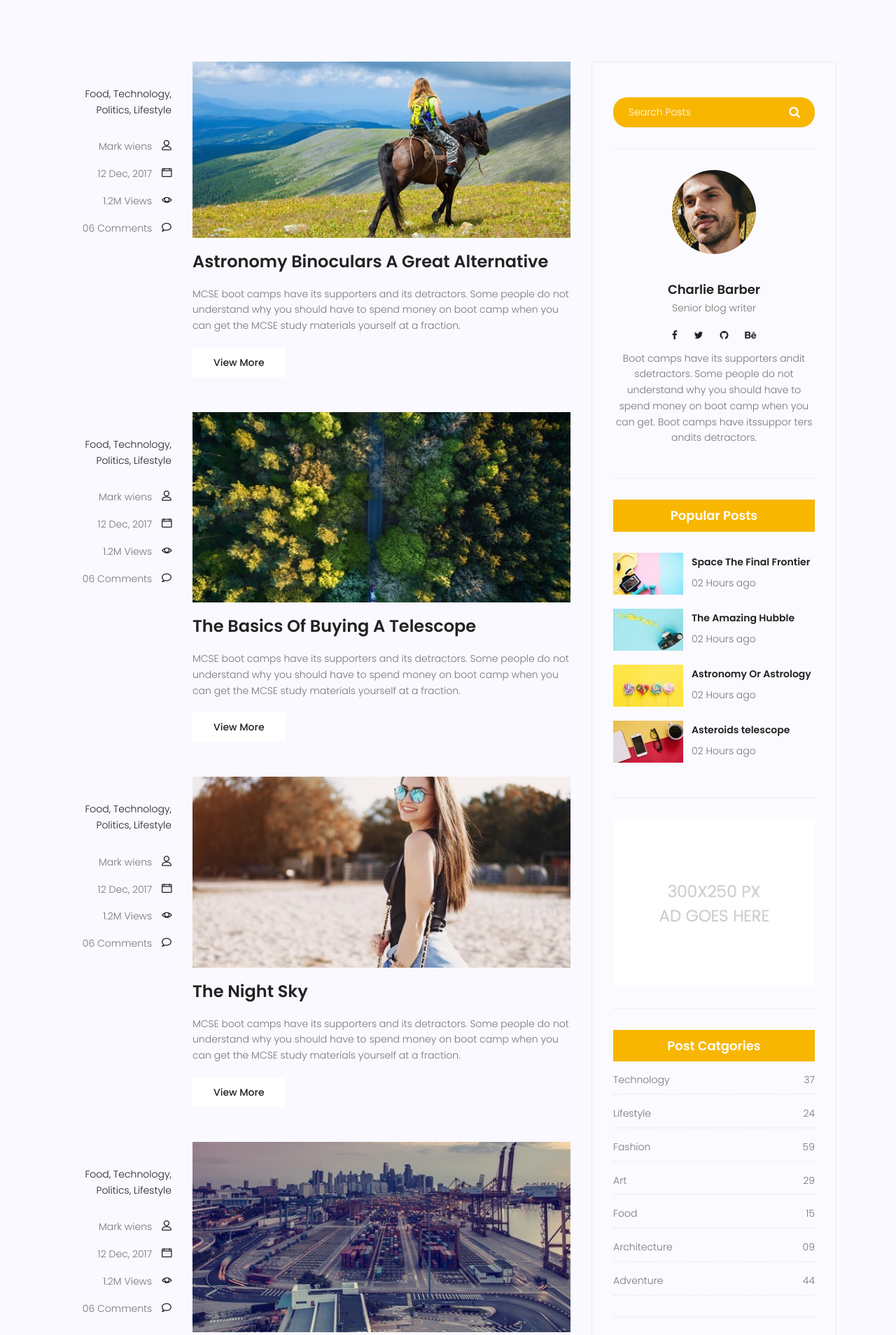
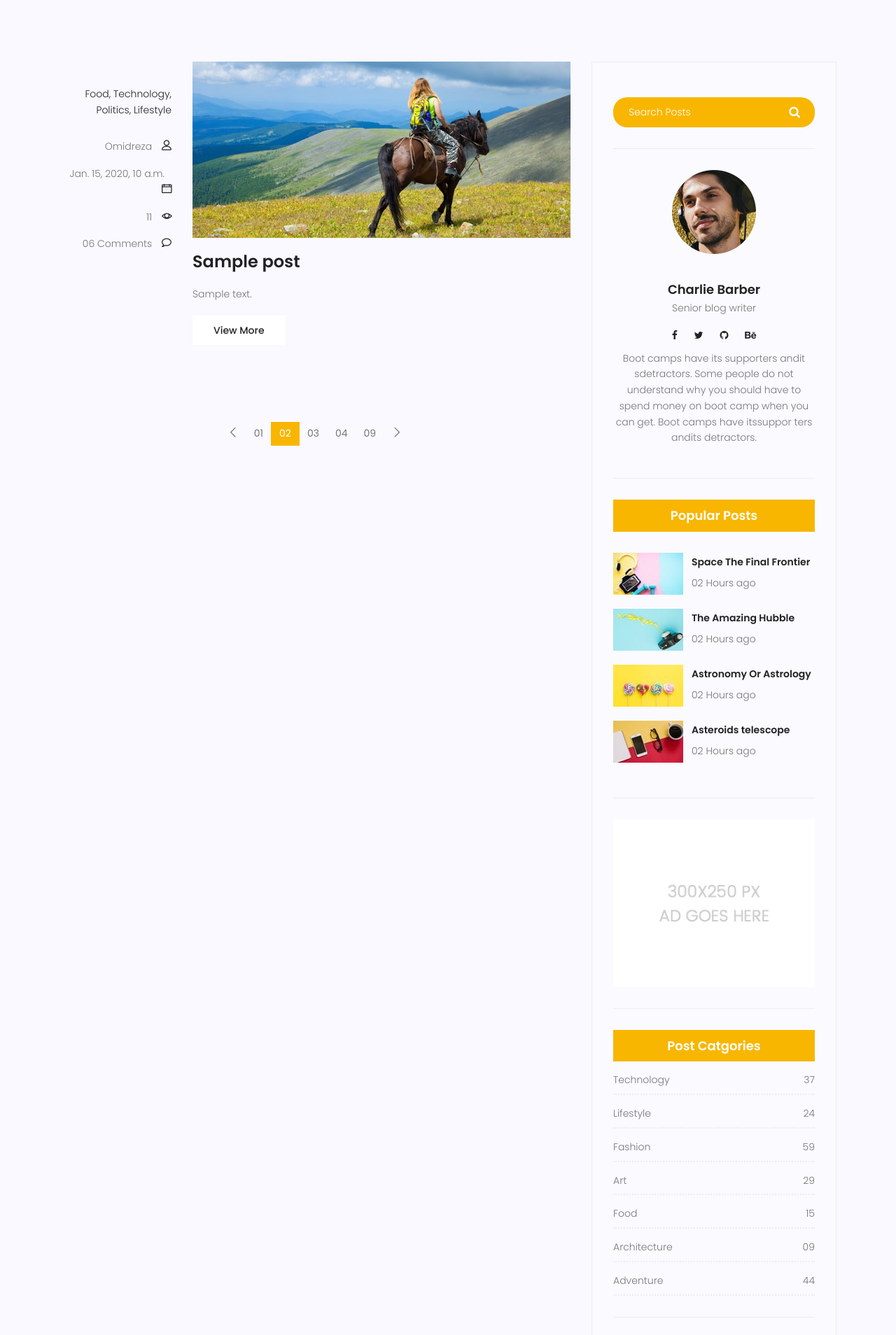
Before and after one commit to OmidRezaHjT/mysite1, a Django app: page /blog in a window 1280 px wide. Shown: the part 994-2902 px from the top of the page at 70% size. Run offline with Django 3.2, Linux system fonts and the light colour scheme; tables that the repository leaves empty hold one stand-in row (values such as "Sample post"); some libraries are stand-ins or nearby versions.

Commit message:
set view counter on posts

```diff
--- a/blog/views.py
+++ b/blog/views.py
@@ -1,6 +1,16 @@
 from django.shortcuts import render
-from django.http import HttpResponse
+from django.utils import timezone
+from blog.models import post
+
+def increment_post_views(post_view):
+    post_view.counted_views += 1
+    post_view.save()
+
 def blog_page(request):
-    return render(request,'blog/blog-home.html')
+    posts = post.objects.filter(publish_date__lte=timezone.now())
+    for p in posts:
+        increment_post_views(p)
+    context = {'posts': posts}
+    return render(request,'blog/blog-home.html', context)
 def single_page(request):
     return render(request,'blog/blog-single.html')
--- a/template/blog/blog-home.html
+++ b/template/blog/blog-home.html
@@ -30,7 +30,7 @@
 									<div class="overlay overlay-bg"></div>
 								    <a href="#" target="_blank">
 								      <div class="thumb">
-								  		 <img class="content-image img-fluid d-block mx-auto" src="img/blog/cat-widget1.jpg" alt="">
+								  		 <img class="content-image img-fluid d-block mx-auto" src="{% static 'img/blog/cat-widget1.jpg' %}" alt="">
 								  	  </div>
 								      <div class="content-details">
 								        <h4 class="content-title mx-auto text-uppercase">Social life</h4>
@@ -47,7 +47,7 @@
 									<div class="overlay overlay-bg"></div>
 								    <a href="#" target="_blank">
 								      <div class="thumb">
-								  		 <img class="content-image img-fluid d-block mx-auto" src="img/blog/cat-widget2.jpg" alt="">
+								  		 <img class="content-image img-fluid d-block mx-auto" src="{% static 'img/blog/cat-widget2.jpg' %}" alt="">
 								  	  </div>
 								      <div class="content-details">
 								        <h4 class="content-title mx-auto text-uppercase">Politics</h4>
@@ -64,7 +64,7 @@
 									<div class="overlay overlay-bg"></div>
 								    <a href="#" target="_blank">
 								      <div class="thumb">
-								  		 <img class="content-image img-fluid d-block mx-auto" src="img/blog/cat-widget3.jpg" alt="">
+								  		 <img class="content-image img-fluid d-block mx-auto" src="{% static 'img/blog/cat-widget3.jpg' %}" alt="">
 								  	  </div>
 								      <div class="content-details">
 								        <h4 class="content-title mx-auto text-uppercase">Food</h4>
@@ -85,6 +85,7 @@
 				<div class="container">
 					<div class="row">
 						<div class="col-lg-8 posts-list">
+							{% for post in posts %}
 							<div class="single-post row">
 								<div class="col-lg-3  col-md-3 meta-details">
 									<ul class="tags">
@@ -94,101 +95,24 @@
 										<li><a href="#">Lifestyle</a></li>
 									</ul>
 									<div class="user-details row">
-										<p class="user-name col-lg-12 col-md-12 col-6"><a href="#">Mark wiens</a> <span class="lnr lnr-user"></span></p>
-										<p class="date col-lg-12 col-md-12 col-6"><a href="#">12 Dec, 2017</a> <span class="lnr lnr-calendar-full"></span></p>
-										<p class="view col-lg-12 col-md-12 col-6"><a href="#">1.2M Views</a> <span class="lnr lnr-eye"></span></p>
+										<p class="user-name col-lg-12 col-md-12 col-6"><a href="#">Omidreza</a> <span class="lnr lnr-user"></span></p>
+										<p class="date col-lg-12 col-md-12 col-6"><a href="#">{{post.publish_date}}</a> <span class="lnr lnr-calendar-full"></span></p>
+										<p class="view col-lg-12 col-md-12 col-6"><a href="#">{{post.counted_views}}</a> <span class="lnr lnr-eye"></span></p>
 										<p class="comments col-lg-12 col-md-12 col-6"><a href="#">06 Comments</a> <span class="lnr lnr-bubble"></span></p>
 									</div>
 								</div>
 								<div class="col-lg-9 col-md-9 ">
 									<div class="feature-img">
-										<img class="img-fluid" src="img/blog/feature-img1.jpg" alt="">
+										<img class="img-fluid" src="{% static 'img/blog/feature-img1.jpg' %}" alt="">
 									</div>
-									<a class="posts-title" href="blog-single.html"><h3>Astronomy Binoculars A Great Alternative</h3></a>
+									<a class="posts-title" href="{% url 'blog:index' %}"><h3>{{post.title}}</h3></a>
 									<p class="excert">
-										MCSE boot camps have its supporters and its detractors. Some people do not understand why you should have to spend money on boot camp when you can get the MCSE study materials yourself at a fraction.
+										{{post.content}}
 									</p>
-									<a href="blog-single.html" class="primary-btn">View More</a>
+									<a href="#" class="primary-btn">View More</a>
 								</div>
 							</div>
-							<div class="single-post row">
-								<div class="col-lg-3  col-md-3 meta-details">
-									<ul class="tags">
-										<li><a href="#">Food,</a></li>
-										<li><a href="#">Technology,</a></li>
-										<li><a href="#">Politics,</a></li>
-										<li><a href="#">Lifestyle</a></li>
-									</ul>
-									<div class="user-details row">
-										<p class="user-name col-lg-12 col-md-12 col-6"><a href="#">Mark wiens</a> <span class="lnr lnr-user"></span></p>
-										<p class="date col-lg-12 col-md-12 col-6"><a href="#">12 Dec, 2017</a> <span class="lnr lnr-calendar-full"></span></p>
-										<p class="view col-lg-12 col-md-12 col-6"><a href="#">1.2M Views</a> <span class="lnr lnr-eye"></span></p>
-										<p class="comments col-lg-12 col-md-12 col-6"><a href="#">06 Comments</a> <span class="lnr lnr-bubble"></span></p>
-									</div>
-								</div>
-								<div class="col-lg-9 col-md-9 ">
-									<div class="feature-img">
-										<img class="img-fluid" src="img/blog/feature-img2.jpg" alt="">
-									</div>
-									<a class="posts-title" href="blog-single.html"><h3>The Basics Of Buying A Telescope</h3></a>
-									<p class="excert">
-										MCSE boot camps have its supporters and its detractors. Some people do not understand why you should have to spend money on boot camp when you can get the MCSE study materials yourself at a fraction.
-									</p>
-									<a href="blog-single.html" class="primary-btn">View More</a>
-								</div>
-							</div>
-							<div class="single-post row">
-								<div class="col-lg-3  col-md-3 meta-details">
-									<ul class="tags">
-										<li><a href="#">Food,</a></li>
-										<li><a href="#">Technology,</a></li>
-										<li><a href="#">Politics,</a></li>
-										<li><a href="#">Lifestyle</a></li>
-									</ul>
-									<div class="user-details row">
-										<p class="user-name col-lg-12 col-md-12 col-6"><a href="#">Mark wiens</a> <span class="lnr lnr-user"></span></p>
-										<p class="date col-lg-12 col-md-12 col-6"><a href="#">12 Dec, 2017</a> <span class="lnr lnr-calendar-full"></span></p>
-										<p class="view col-lg-12 col-md-12 col-6"><a href="#">1.2M Views</a> <span class="lnr lnr-eye"></span></p>
-										<p class="comments col-lg-12 col-md-12 col-6"><a href="#">06 Comments</a> <span class="lnr lnr-bubble"></span></p>
-									</div>
-								</div>
-								<div class="col-lg-9 col-md-9">
-									<div class="feature-img">
-										<img class="img-fluid" src="img/blog/feature-img4.jpg" alt="">
-									</div>
-									<a class="posts-title" href="blog-single.html"><h3>The Night Sky</h3></a>
-									<p class="excert">
-										MCSE boot camps have its supporters and its detractors. Some people do not understand why you should have to spend money on boot camp when you can get the MCSE study materials yourself at a fraction.
-									</p>
-									<a href="blog-single.html" class="primary-btn">View More</a>
-								</div>
-							</div>
-							<div class="single-post row">
-								<div class="col-lg-3 col-md-3 meta-details">
-									<ul class="tags">
-										<li><a href="#">Food,</a></li>
-										<li><a href="#">Technology,</a></li>
-										<li><a href="#">Politics,</a></li>
-										<li><a href="#">Lifestyle</a></li>
-									</ul>
-									<div class="user-details row">
-										<p class="user-name col-lg-12 col-md-12 col-6"><a href="#">Mark wiens</a> <span class="lnr lnr-user"></span></p>
-										<p class="date col-lg-12 col-md-12 col-6"><a href="#">12 Dec, 2017</a> <span class="lnr lnr-calendar-full"></span></p>
-										<p class="view col-lg-12 col-md-12 col-6"><a href="#">1.2M Views</a> <span class="lnr lnr-eye"></span></p>
-										<p class="comments col-lg-12 col-md-12 col-6"><a href="#">06 Comments</a> <span class="lnr lnr-bubble"></span></p>
-									</div>
-								</div>
-								<div class="col-lg-9 col-md-9">
-									<div class="feature-img">
-										<img class="img-fluid" src="img/blog/feature-img5.jpg" alt="">
-									</div>
-									<a class="posts-title" href="blog-single.html"><h3>Telescopes 101</h3></a>
-									<p class="excert">
-										MCSE boot camps have its supporters and its detractors. Some people do not understand why you should have to spend money on boot camp when you can get the MCSE study materials yourself at a fraction.
-									</p>
-									<a href="blog-single.html" class="primary-btn">View More</a>
-								</div>
-							</div>
+							{% endfor %}
 		                    <nav class="blog-pagination justify-content-center d-flex">
 		                        <ul class="pagination">
 		                            <li class="page-item">
@@ -222,7 +146,7 @@
 			                        </form>
 								</div>
 								<div class="single-sidebar-widget user-info-widget">
-									<img src="img/blog/user-info.png" alt="">
+									<img src="{% static 'img/blog/user-info.png' %}" alt="">
 									<a href="#"><h4>Charlie Barber</h4></a>
 									<p>
 										Senior blog writer
@@ -242,7 +166,7 @@
 									<div class="popular-post-list">
 										<div class="single-post-list d-flex flex-row align-items-center">
 											<div class="thumb">
-												<img class="img-fluid" src="img/blog/pp1.jpg" alt="">
+												<img class="img-fluid" src="{% static 'img/blog/pp1.jpg' %}" alt="">
 											</div>
 											<div class="details">
 												<a href="blog-single.html"><h6>Space The Final Frontier</h6></a>
@@ -251,7 +175,7 @@
 										</div>
 										<div class="single-post-list d-flex flex-row align-items-center">
 											<div class="thumb">
-												<img class="img-fluid" src="img/blog/pp2.jpg" alt="">
+												<img class="img-fluid" src="{% static 'img/blog/pp2.jpg' %}" alt="">
 											</div>
 											<div class="details">
 												<a href="blog-single.html"><h6>The Amazing Hubble</h6></a>
@@ -260,7 +184,7 @@
 										</div>
 										<div class="single-post-list d-flex flex-row align-items-center">
 											<div class="thumb">
-												<img class="img-fluid" src="img/blog/pp3.jpg" alt="">
+												<img class="img-fluid" src="{% static 'img/blog/pp3.jpg' %}" alt="">
 											</div>
 											<div class="details">
 												<a href="blog-single.html"><h6>Astronomy Or Astrology</h6></a>
@@ -269,7 +193,7 @@
 										</div>
 										<div class="single-post-list d-flex flex-row align-items-center">
 											<div class="thumb">
-												<img class="img-fluid" src="img/blog/pp4.jpg" alt="">
+												<img class="img-fluid" src="{% static 'img/blog/pp4.jpg' %}" alt="">
 											</div>
 											<div class="details">
 												<a href="blog-single.html"><h6>Asteroids telescope</h6></a>
@@ -279,7 +203,7 @@
 									</div>
 								</div>
 								<div class="single-sidebar-widget ads-widget">
-									<a href="#"><img class="img-fluid" src="img/blog/ads-banner.jpg" alt=""></a>
+									<a href="#"><img class="img-fluid" src="{% static 'img/blog/ads-banner.jpg' %}" alt=""></a>
 								</div>
 								<div class="single-sidebar-widget post-category-widget">
 									<h4 class="category-title">Post Catgories</h4>
```
